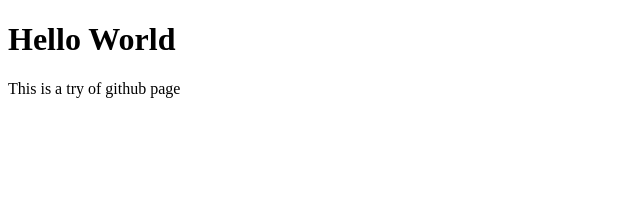
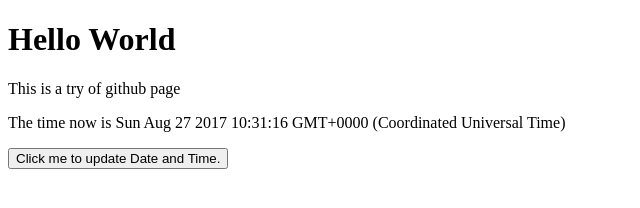
Before and after one commit to tommyttf/tommy.github.io, a plain HTML site: page index.html in a window 1280 px wide. Shown: the whole page, without its empty margins (0-640 px from the left). Drawn offline with Linux system fonts and the light colour scheme.

Commit message:
Add time function
Add time function

```diff
--- a/index.html
+++ b/index.html
@@ -8,6 +8,18 @@
 <body>
   <h1>Hello World</h1>
   <p>This is a try of github page</p>
+
+  <p>The time now is <span id="time" /></p>
+  <button type="button" onclick="updateTime()">
+    Click me to update Date and Time.
+  </button>
 </body>
 
+<script>
+  function updateTime() {
+    document.getElementById('time').innerHTML = Date();
+  };
+  updateTime();
+</script>
+
 </html>
```
